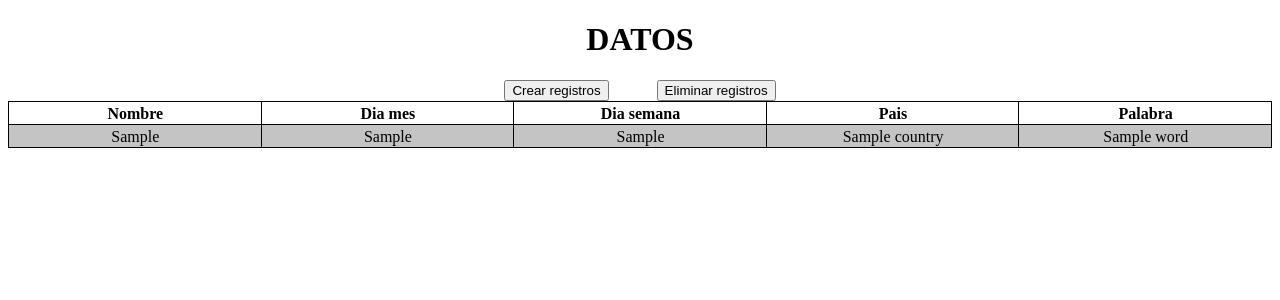
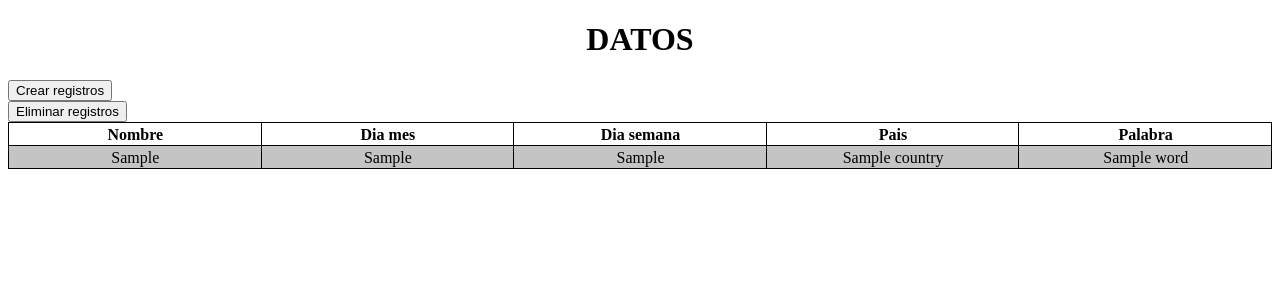
Before and after one commit to dayan8/docker-compose, a Flask app: template web/templates/index.html in a window 1280 px wide. Shown: the top 300 px of the page. Run offline with Flask 2, Linux system fonts and the light colour scheme; the template is opened without the code that fills it: most values are stand-ins (such as "Sample title", 1, 10 or a date in 2020).

Commit message:
Completo

```diff
--- a/web/templates/index.html
+++ b/web/templates/index.html
@@ -8,7 +8,7 @@
     <title>Docker Compose</title>
 </head>
 <body>
-    <div class="titulo">
+    <div>
         <h1>DATOS</h1>
     </div>
     <div class="btn">
--- a/web/templates/styles.css
+++ b/web/templates/styles.css
@@ -16,15 +16,7 @@ table {
 h1, h2{
     text-align: center;
 }
-.titulo{
-    text-align: center;
-}
+
 .tt{
     text-align: center;
 }
-
-.btn{
-    display: flex;
-    justify-content: center;
-    gap: 3rem;
-}
```
